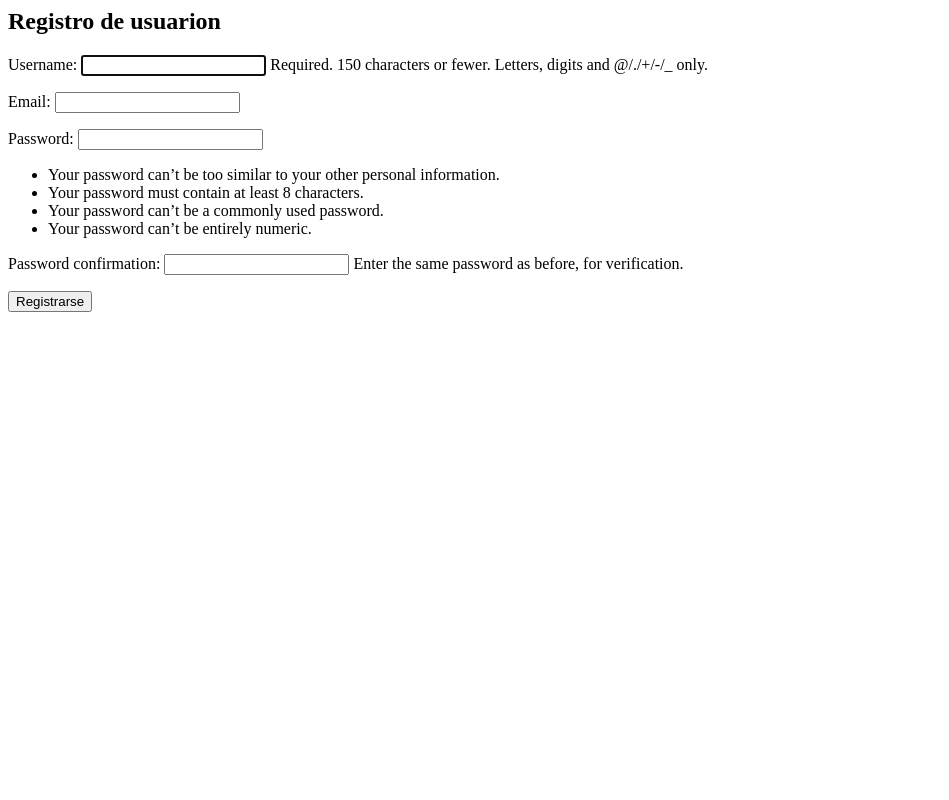
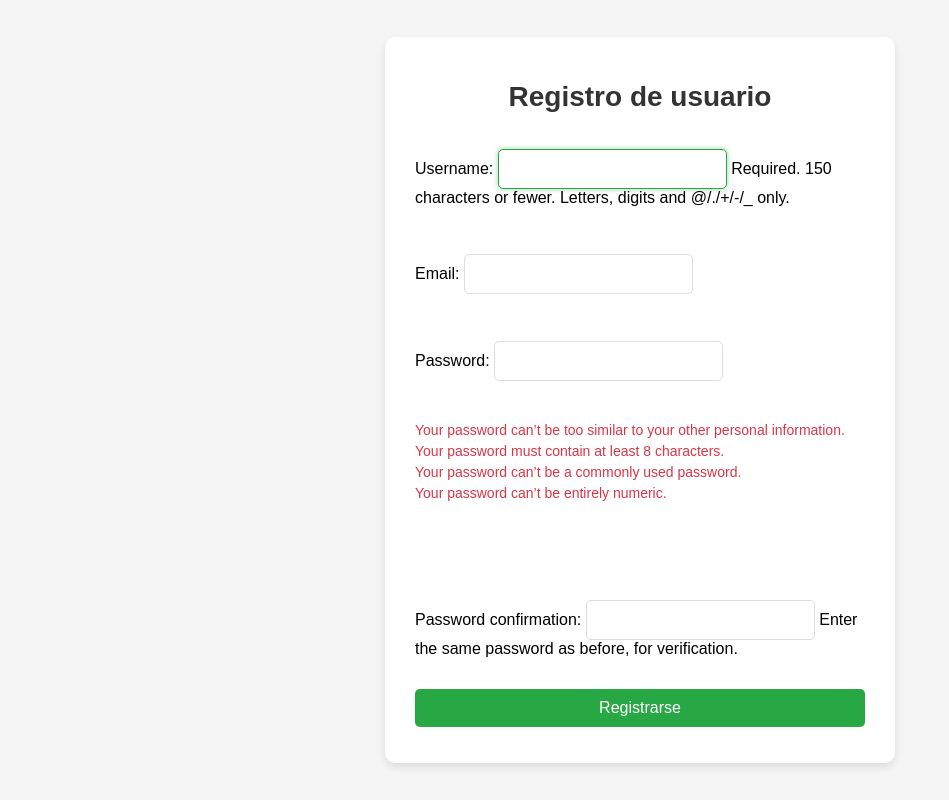
Before and after one commit to AngelDario01/Artesanias, a Django app: page /clientes/register/ in a window 1280 px wide. Shown: the whole page, without its empty margins (0-949 px from the left). Run offline with Django 5.2, Linux system fonts and the light colour scheme.

Commit message:
first commit

```diff
--- a/clientesadrs/templates/registration/register.html
+++ b/clientesadrs/templates/registration/register.html
@@ -1,4 +1,5 @@
-<h2>Registro de usuarion</h2>
+<div class="container">
+<h2>Registro de usuario</h2>
 <form method="post">
     {% csrf_token %}
     {{ form.as_p }}
@@ -17,6 +18,95 @@
         {% endfor %}
     </ul>
 {% endif %}
+<head>
+    <meta charset="UTF-8">
+    <meta name="viewport" content="width=device-width, initial-scale=1.0">
+    <title>Registro de Usuario</title>
+    <style>
+        /* General */
+        body {
+            font-family: Arial, sans-serif;
+            margin: 0;
+            padding: 0;
+            background-color: #f5f5f5;
+            display: flex;
+            justify-content: center;
+            align-items: center;
+            min-height: 100vh;
+        }
+
+        /* Container */
+        .container {
+            background-color: #ffffff;
+            border-radius: 10px;
+            box-shadow: 0 4px 8px rgba(0, 0, 0, 0.1);
+            padding: 20px 30px;
+            max-width: 450px;
+            width: 100%;
+        }
+
+        /* Heading */
+        .container h2 {
+            font-size: 28px;
+            color: #333;
+            text-align: center;
+            margin-bottom: 20px;
+        }
+
+        /* Form */
+        form {
+            display: flex;
+            flex-direction: column;
+            gap: 15px;
+        }
+
+        /* Inputs */
+        form input[type="text"],
+        form input[type="password"],
+        form input[type="email"],
+        form button {
+            padding: 10px;
+            font-size: 16px;
+            border: 1px solid #ddd;
+            border-radius: 5px;
+        }
+
+        form input[type="text"]:focus,
+        form input[type="password"]:focus,
+        form input[type="email"]:focus {
+            outline: none;
+            border-color: #28a745;
+            box-shadow: 0 0 5px rgba(40, 167, 69, 0.5);
+        }
+
+        /* Button */
+        form button {
+            background-color: #28a745;
+            color: white;
+            border: none;
+            cursor: pointer;
+            transition: background-color 0.3s ease;
+        }
+
+        form button:hover {
+            background-color: #218838;
+        }
+
+        /* Errors */
+        ul {
+            list-style-type: none;
+            padding: 0;
+            margin-top: 10px;
+        }
+
+        ul li {
+            color: #dc3545;
+            font-size: 14px;
+            margin-bottom: 5px;
+        }
+    </style>
+</head>
+</div>
 
 
 <!--
```
